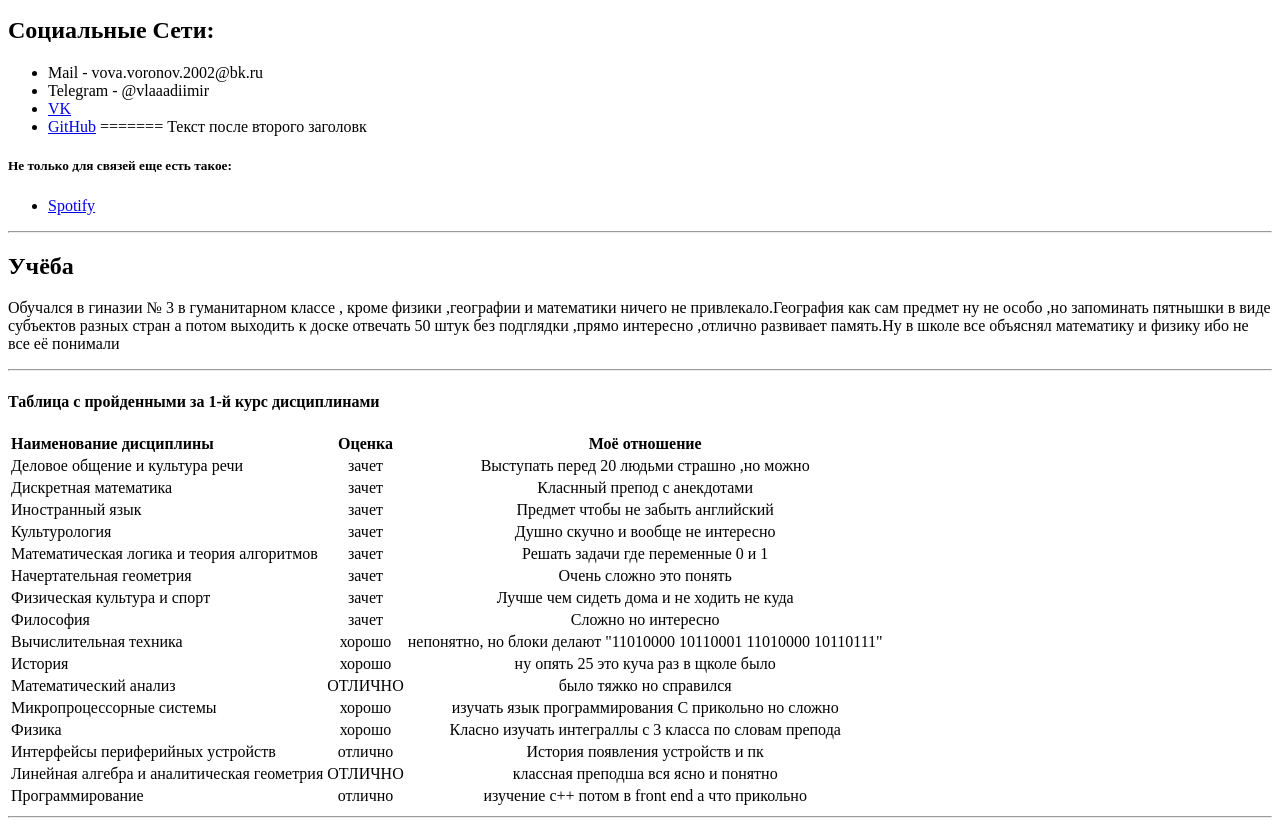
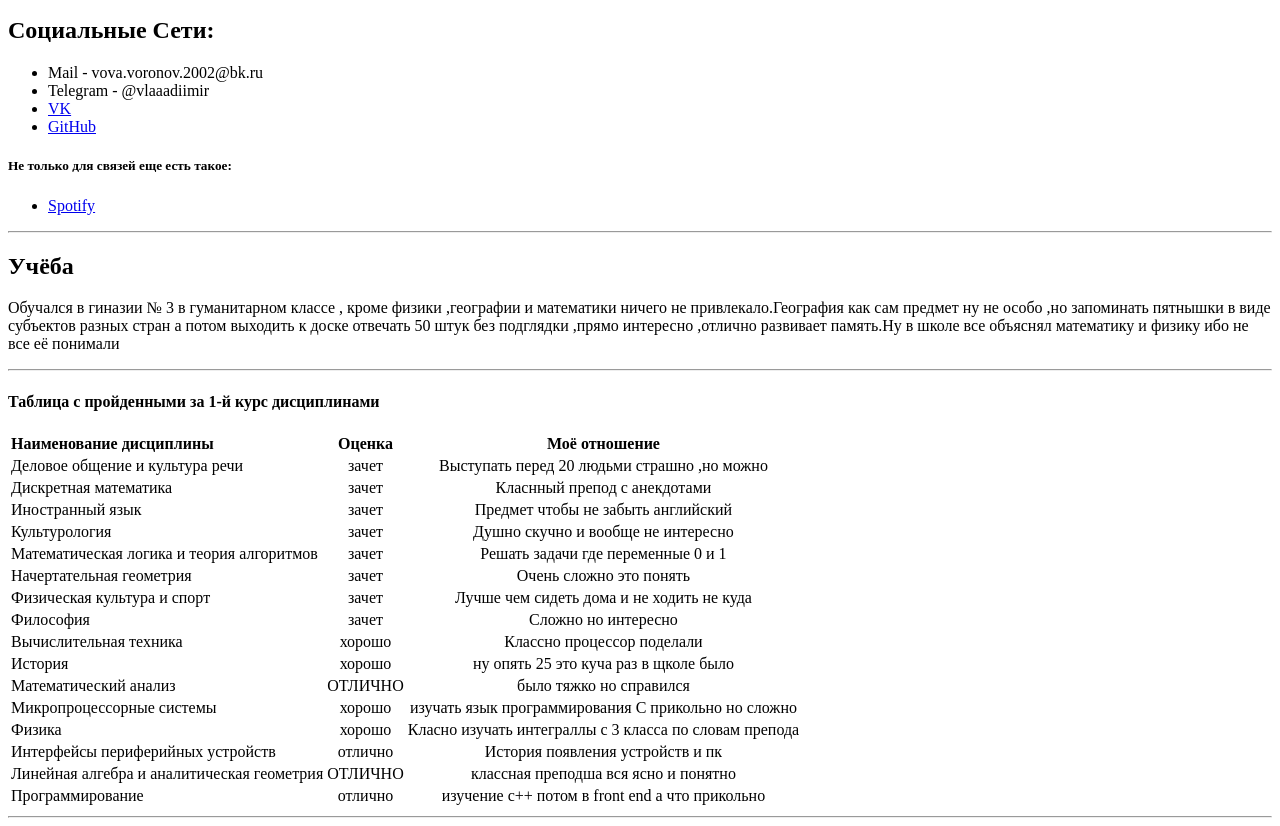
Before and after one commit to SunnBr0/Profile, an Eleventy site: page src/index.md in a window 1280 px wide. Shown: the part 718-1544 px from the top of the page. Built offline with nearby package versions, Linux system fonts and the light colour scheme; Eleventy itself is replaced by a stand-in of ours; files that its build step writes are made by us from their sources.

Commit message:
Changes markdown

```diff
--- a/src/index.md
+++ b/src/index.md
@@ -27,9 +27,6 @@ layout: page.njk
 - Telegram - @vlaaadiimir
 - [VK](https://vk.com/vlaaadimirr)
 - [GitHub](https://github.com/SunnBr0 "Тут тоже интересно")
-=======
-Текст после второго заголовк
-
 
 
 ##### Не только для связей еще есть такое:
@@ -56,7 +53,7 @@ layout: page.njk
 | Начертательная геометрия                   | зачет   | Очень сложно это понять                   |
 | Физическая культура и спорт                | зачет   | Лучше чем сидеть дома и не ходить не куда                                                |
 | Философия                                  | зачет   | Сложно но интересно                              |
-| Вычислительная техника                     | хорошо  | непонятно, но блоки делают "11010000 10110001 11010000 10110111"  |
+| Вычислительная техника                     | хорошо  | Классно процессор поделали  |
 | История                                    | хорошо  | ну опять 25 это куча раз в щколе было              |
 | Математический анализ                      | ОТЛИЧНО  | было тяжко но справился  |
 | Микропроцессорные системы                  | хорошо  | изучать язык программирования С прикольно но сложно  |
```
